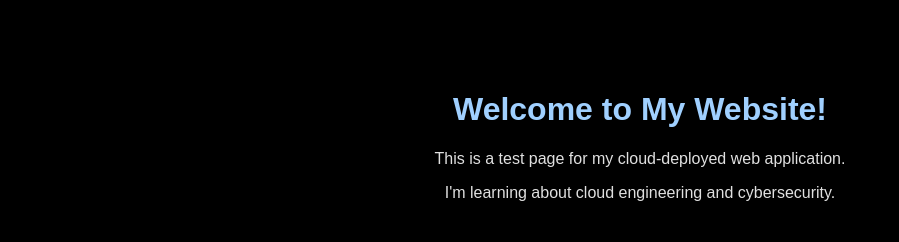
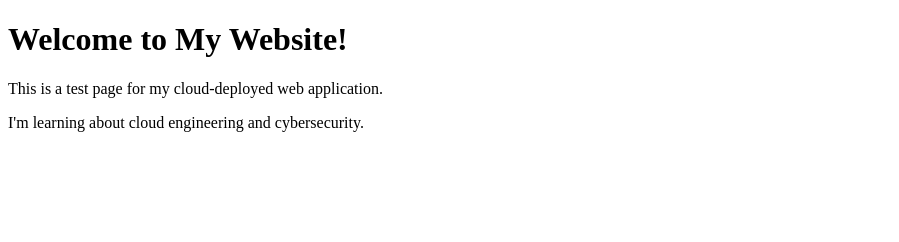
Before and after one commit to nightc00re/cloud-website-template, a plain HTML site: page index.html in a window 1280 px wide. Shown: the whole page, without its empty margins (0-899 px from the left). Drawn offline with Linux system fonts and the light colour scheme.

Commit message:
Update style.css

```diff
--- a/css/style.css
+++ b/css/style.css
@@ -1,27 +1,19 @@
-body {
-    margin: 0;
-    padding: 0;
-    font-family: Arial, sans-serif; /* Example font */
-    color: #E0E0E0; /* Light gray text for contrast */
-
-    /* Frutiger Aero background image */
-    background-image: url("../images/FrutigerAero.jpeg"); /* CORRECTED PATH AND FILENAME */
-    background-size: cover;        /* Ensures the image covers the entire background */
-    background-position: center center; /* Centers the image */
-    background-repeat: no-repeat; /* Prevents the image from repeating */
-    background-attachment: fixed; /* Keeps background fixed when scrolling */
-    background-color: #000000;     /* Fallback dark color */
-}
-
-.content {
-    max-width: 800px;
-    margin: 50px auto;
-    padding: 20px;
-    background-color: rgba(0, 0, 0, 0.7); /* Semi-transparent dark background for content */
-    border-radius: 10px;
-    text-align: center;
-}
-
-h1 {
-    color: #A0D0FF; /* A light blue color for headings */
-}
+<!DOCTYPE html>
+<html lang="en">
+<head>
+    <meta charset="UTF-8">
+    <meta name="viewport" content="width=device-width, initial-scale=1.0">
+    <title>My Awesome Frutiger Aero Site</title>
+    <link rel="stylesheet" href="css/style.css?v=1.0"> <link rel="preconnect" href="https://fonts.googleapis.com">
+    <link rel="preconnect" href="https://fonts.gstatic.com" crossorigin>
+    <link href="https://fonts.googleapis.com/css2?family=Roboto:wght@400;700&display=swap" rel="stylesheet">
+    <link href="https://fonts.googleapis.com/css2?family=Bebas+Neue&display=swap" rel="stylesheet">
+</head>
+<body>
+    <div class="content">
+        <h1>Welcome to My Website!</h1>
+        <p>This is a test page for my cloud-deployed web application.</p>
+        <p>I'm learning about cloud engineering and cybersecurity.</p>
+    </div>
+</body>
+</html>
```
